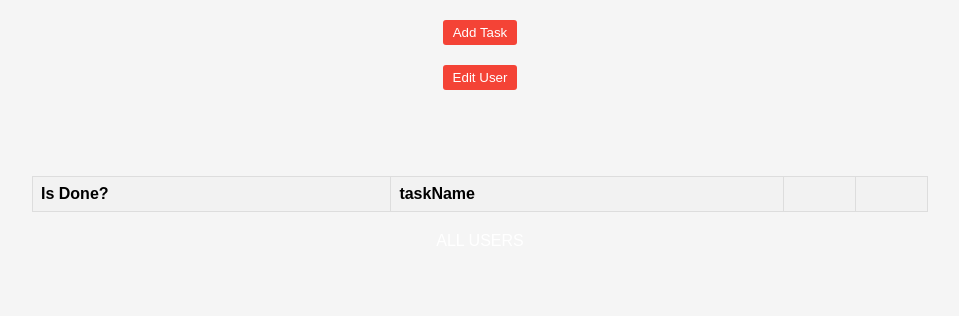
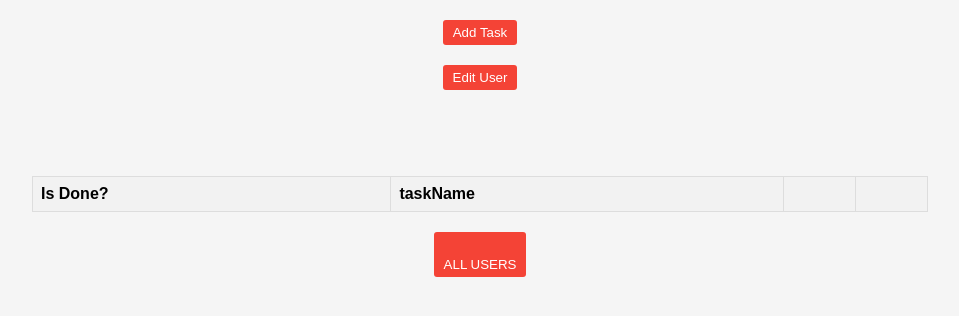
Before and after one commit to rachelYeffe/------, a website: page wwwroot/index.html in a window 1280 px wide. Shown: the part 78-394 px from the top of the page, without its empty margins (160-1119 px from the left). Drawn offline with Linux system fonts and the light colour scheme; no server answers; sample sign-in values are in the browser's storage.

Commit message:
add button to link

```diff
--- a/wwwroot/index.html
+++ b/wwwroot/index.html
@@ -61,7 +61,7 @@
         }
         getItems();
     </script>
-    <a id="AllUsers" hidden="true" href="./users.html">ALL USERS</a>
+   <button> <a id="AllUsers" hidden="true" href="./users.html">ALL USERS</a></button>
 </body>
 
 </html>
```
